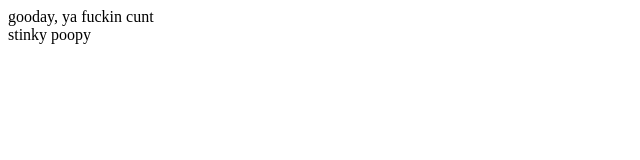
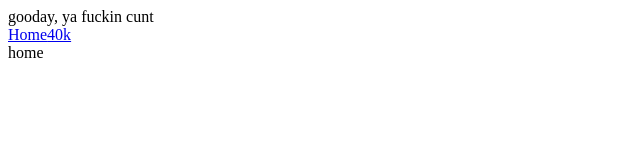
Before and after one commit to Mojotatan/mojo-site, a React app: page / in a window 1280 px wide. Shown: the top 160 px of the page, without its empty margins (0-640 px from the left). Built offline with nearby package versions, Linux system fonts and the light colour scheme; no server answers; the HTML template or start-up script is replaced by a standard one.

Commit message:
refactored server and routing to support a broader objective for the site as a whole

```diff
--- a/src/App.js
+++ b/src/App.js
@@ -1,13 +1,26 @@
 import React from 'react'
+import {
+  BrowserRouter as Router,
+  Switch,
+  Route
+} from 'react-router-dom'
+import Nav from './components/Nav'
 import Roster from './components/Roster'
 
-function App() {
+export default function App() {
   return (
-    <div className="app">
-      <div>gooday, ya fuckin cunt</div>
-      <Roster />
-    </div>
+    <Router>
+      <div>
+        <Nav />
+        <Switch>
+          <Route path='/40k'>
+            <Roster />
+          </Route>
+          <Route path='/'>
+            <div>home</div>
+          </Route>
+        </Switch>
+      </div>
+    </Router>
   )
 }
-
-export default App
--- /dev/null
+++ b/src/components/Nav.js
@@ -0,0 +1,12 @@
+import React from 'react'
+import {Link} from 'react-router-dom'
+
+export default function Nav() {
+  return (
+    <nav>
+      <div>gooday, ya fuckin cunt</div>
+      <Link to='/'>Home</Link>
+      <Link to='/40k'>40k</Link>
+    </nav>
+  )
+}
--- a/src/components/Roster.js
+++ b/src/components/Roster.js
@@ -20,7 +20,7 @@ class Roster extends React.Component {
   }
   render() {
     return (
-      <div className="roster">stinky poopy</div>
+      <div className='roster'>stinky poopy</div>
     )
   }
 }
```
Also changed, not shown: api/40k.js (added, +14 -0 lines), api/index.js (added, +7 -0 lines), package.json (+4 -3 lines), server.js (+2 -12 lines), 2 other files (tests, documents, lock files or other folders).
